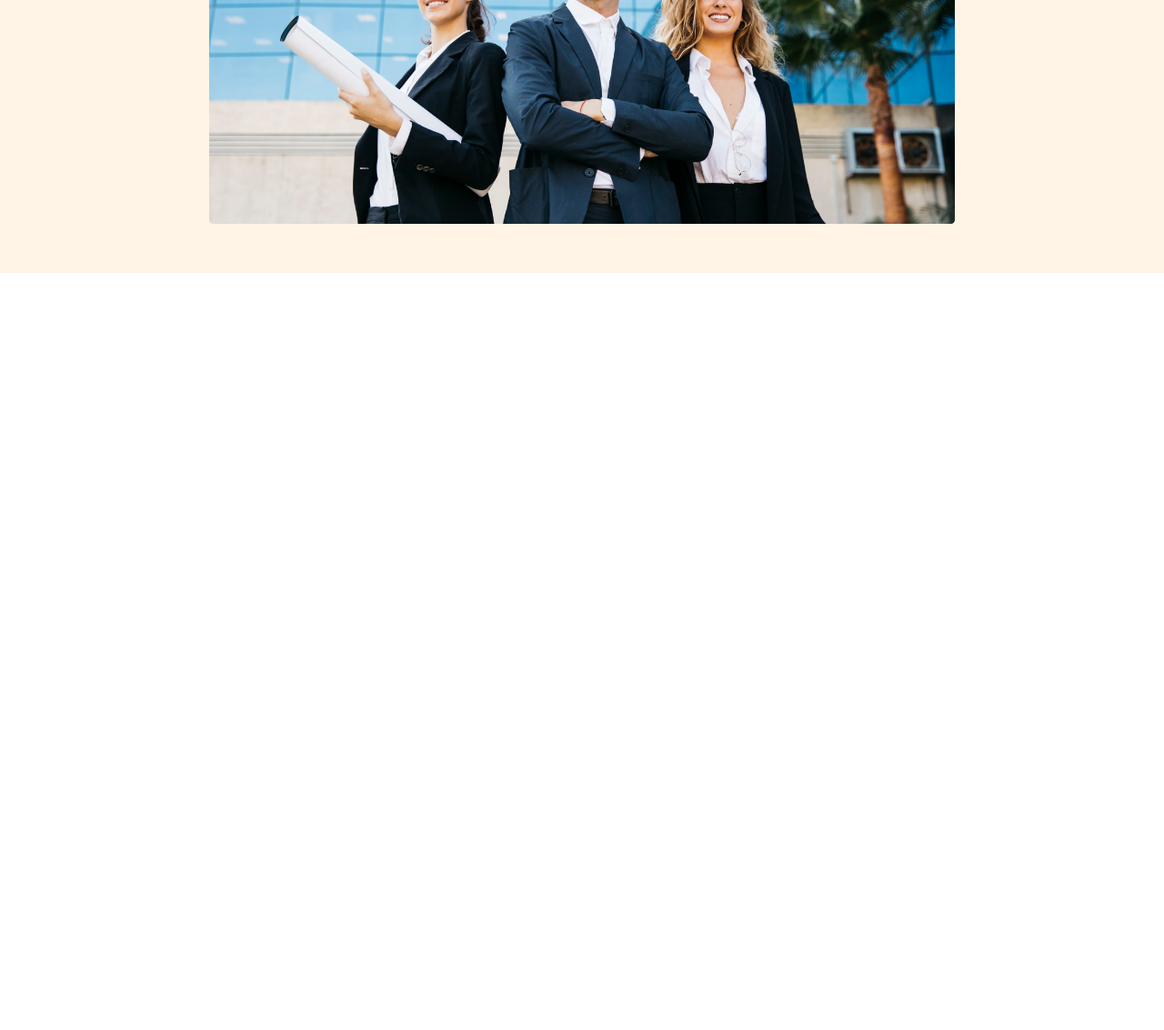
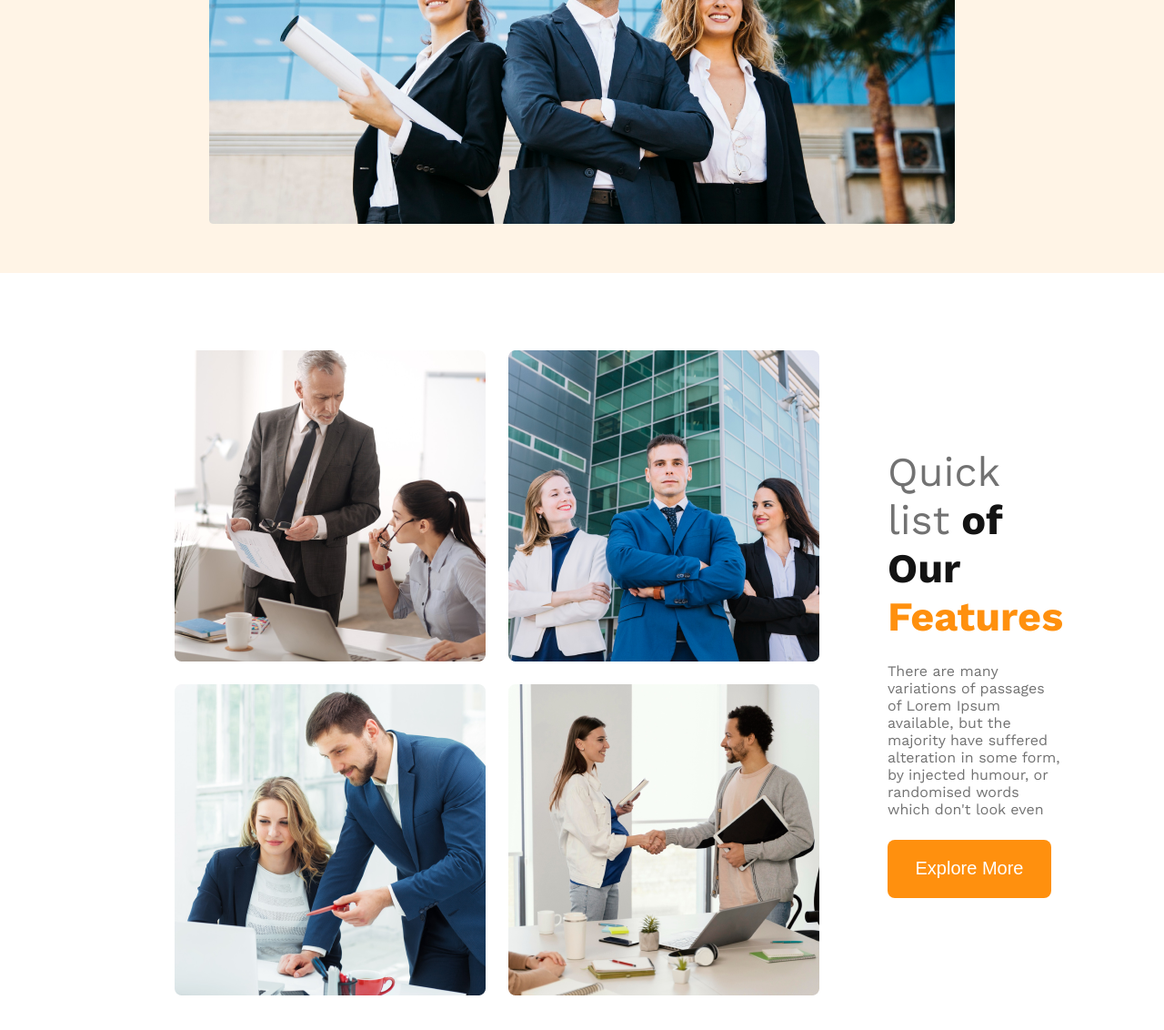
Before and after one commit to NaimoonJannat/Module-9-G3Architect, a plain HTML site: page index.html in a window 1280 px wide. Shown: the part 746-1878 px from the top of the page at 91% size. Before the commit the page ends 1046 px from the top, so only its background shows below. Drawn offline with nearby package versions, Linux system fonts and the light colour scheme.

Commit message:
Album section done

```diff
--- a/index.html
+++ b/index.html
@@ -32,7 +32,19 @@
         </div>
     </header>
     <main>
-
+        <section class="album-container">
+            <div class="album">
+                <img src="images/team1.png" alt="">
+                <img src="images/team2.png" alt="">
+                <img src="images/team3.png" alt="">
+                <img src="images/team4.png" alt="">
+            </div>
+            <div class="album-info-container">
+                <h3 class="album-title"><span class="grey">Quick list</span> of Our <span class="orange">Features</span></h3>
+                <p class="album-info">There are many variations of passages of Lorem Ipsum available, but the majority have suffered alteration in some form, by injected humour, or randomised words which don't look even</p>
+                <button class="primary-btn">Explore More</button>
+            </div>
+        </section>
     </main>
     <footer></footer>
 
--- a/style.css
+++ b/style.css
@@ -66,6 +66,37 @@ nav > ul >li > a{
     width: 100%;
     margin: 0px auto;
 }
+/* Album banner team  */
+.album-container{
+    display: flex;
+    align-items: center;
+    width: 70%;
+    margin: 85px auto;
+    gap: 75px;
+}
+.album{
+    display: grid;
+    grid-template-columns: repeat(2, 1fr);
+    gap: 25px;
+}
+.album-title{
+    color: #131313;
+    font-size: 45px;
+    font-weight: 700;
+}
+.album-info{
+    margin: 24px 0px;
+    color: #727272;
+    font-size: 16px;
+}
+.grey{
+    color: #727272;
+    font-weight: 500;
+}
+.orange{
+    color: #FF900E;
+}
+
 
 
 /* Responsive for small screens  */
```
